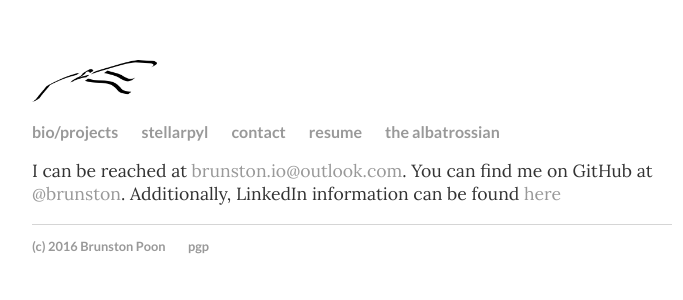
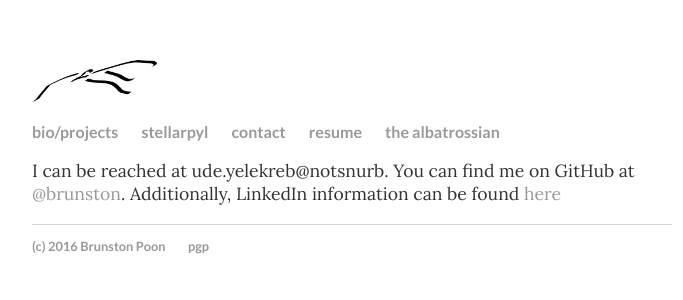
Before and after one commit to brupoon/brunstonio, a Jekyll site: the page built from contact/index.md, in a window 1280 px wide. Shown: the top 300 px of the page, without its empty margins (288-971 px from the left). Built offline with Jekyll 4.4.1, drawn with Linux system fonts in a browser that asks for light colours.

Commit message:
Update index.md

```diff
--- a/contact/index.md
+++ b/contact/index.md
@@ -3,4 +3,4 @@
 title: "Contact"
 ---
 
-I can be reached at [brunston.io@outlook.com](mailto:REMOVEMEbrunston.io@outlook.com). You can find me on GitHub at [@brunston](https://github.com/brunston). Additionally, LinkedIn information can be found [here](https://linkedin.com/in/brunston)
+I can be reached at <span class="rev">ude.yelekreb@notsnurb</span>. You can find me on GitHub at [@brunston](https://github.com/brunston). Additionally, LinkedIn information can be found [here](https://linkedin.com/in/brunston)
```
